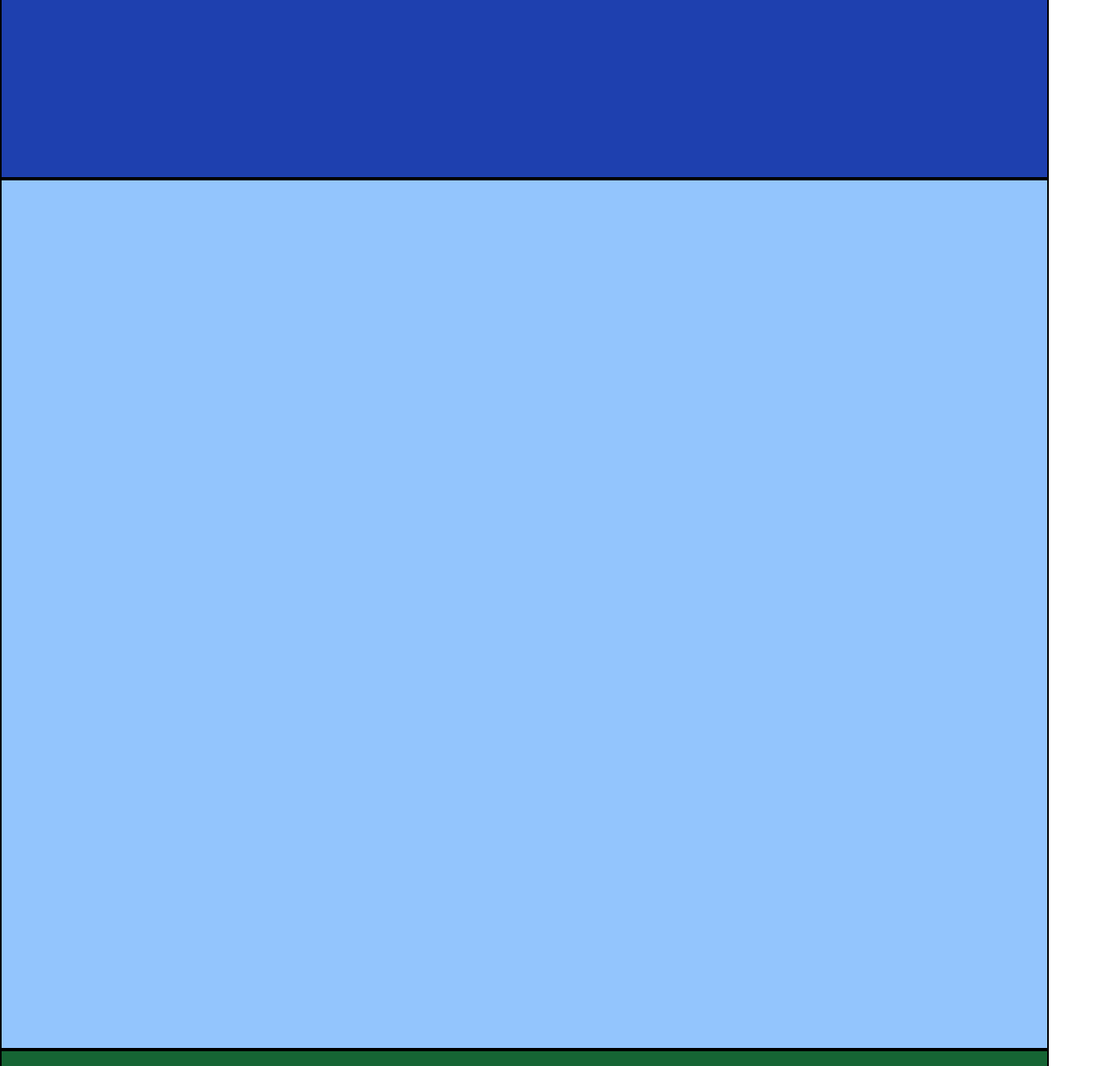
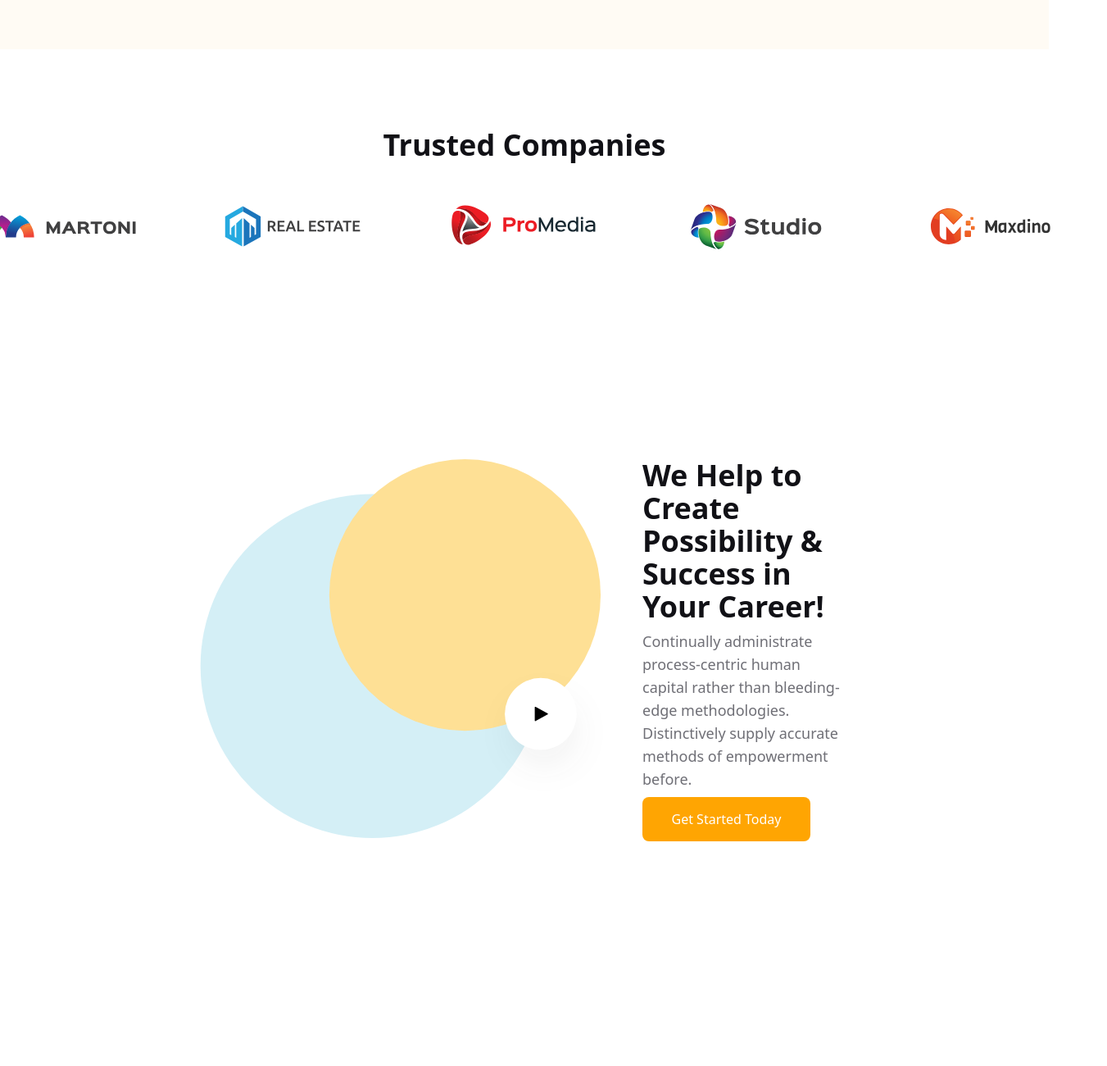
Before and after one commit to rizzboislw/FSD6_Teal_Group2, a plain HTML site: page index.html in a window 1280 px wide. Shown: the part 1860-3160 px from the top of the page at 82% size, 1351 px wide, since content can reach past the window. Drawn offline with nearby package versions, Linux system fonts and the light colour scheme.

Commit message:
feat:create logo and wehelptocreate-section

```diff
--- a/index.html
+++ b/index.html
@@ -1,13 +1,19 @@
 <!DOCTYPE html>
 <html lang="en">
   <head>
-    <meta charset="UTF-8">
-    <meta name="viewport" content="width=device-width, initial-scale=1.0">
+    <meta charset="UTF-8" />
+    <meta name="viewport" content="width=device-width, initial-scale=1.0" />
     <title>Mini Project Group 2</title>
     <script src="https://cdn.tailwindcss.com"></script>
-    <link rel="stylesheet" href="style.css">
+    <link rel="stylesheet" href="style.css" />
+  </head>
 
-</head>
+  <body>
+    <!-- Header -->
+    <header class="border-2 border-black w-full h-[960px] bg-orange-400">
+      <!-- Seen -->
+      <nav></nav>
+    </header>
 
 <body class="flex flex-col w-full" >
 
@@ -139,18 +145,35 @@
 
             </div>
         </header>
-
     <main>
       <!-- Logo -->
-            <section class="border-2 border-black w-full h-[342px] bg-blue-600">
+      <section
+        class="sm:h-[342px] sm:mt-[73px] bg-white"
+        id="logo-section"
+      >
         <!-- P'Golf -->
+        <div class="sm:mt-[77px] sm:mx-10 p-5" id="logo-container">
+            <h1 class="font-bold text-center text-[#111116] text-4xl">Trusted Companies</h1>
+            <div class="flex flex-col items-center sm:flex-row sm:justify-center sm:mt-[30px] sm:mx-60 p-2" id="logo-img-container">
+                <img class="logo-img w-full h-auto" src="./logo_image/martoni.svg" alt="martoni logo"/>
+                <img class="logo-img w-full h-auto" src="./logo_image/real_estate.svg" alt="real estate logo"/>
+                <img class="logo-img w-full h-auto" src="./logo_image/promedia.svg" alt="promedia logo"/>
+                <img class="logo-img w-full h-auto" src="./logo_image/studio.svg" alt="studio logo"/>
+                <img class="logo-img w-full h-auto" src="./logo_image/maxdino.svg" alt="maxdino logo"/>
+        </div>
       </section>
-
       <!-- Help to Create-->
-            <section class="border-2 border-black w-full h-[776px] bg-blue-800">
+      <section class="sm:h-[776px] sm:mt-[77px]  sm:mx-60 bg-white">
         <!-- P'Golf -->
+        <div class="flex flex-col gap-10 items-center sm:flex-row sm:justify-around sm:mt-[63px] p-1" id="advertise-1-container">
+            <img class="circle-img w-full h-auto sm:w-[500px]" src="./logo_image/2circle.svg" alt="two circles image"/>
+            <div class="flex flex-col gap-2 w-full h-auto sm:w-[300px] sm:h-[462px]" id="advertise-1-content">
+                <h1 class="font-bold text-left text-[#111116] text-4xl">We Help to Create Possibility & Success in Your Career!</h1>
+                <p class="font-normal text-left text-[#6F6F76] text-lg">Continually administrate process-centric human capital rather than bleeding-edge methodologies. Distinctively supply accurate methods of empowerment before.</p>
+                <button class="w-[205px] h-[64px] bg-[#FFA502] font-medium text-center text-white text-base p-[15px] rounded-lg" type="button">Get Started Today</button>
+            </div>
+        </div>
       </section>
-
 
       <!-- Blog-->
       <section class="border-2 border-black w-full h-[1062px] bg-blue-300">
@@ -177,10 +200,5 @@
     <footer class="border-2 border-black w-full h-[418px] bg-teal-400">
       <!-- Wi -->
     </footer>
-
-
-
-
-
   </body>
 </html>
--- a/style.css
+++ b/style.css
@@ -1,5 +1,5 @@
 * {
-    box-sizing: border-box;
-    margin: 0;
-    padding: 0;
+  box-sizing: border-box;
+  margin: 0;
+  padding: 0;
 }
```
Also changed, not shown: logo_image/2circle.svg (added), logo_image/martoni.svg (added), logo_image/maxdino.svg (added), logo_image/promedia.svg (added), logo_image/real_estate.svg (added), logo_image/studio.svg (added). Lines whose indentation alone changed are shown as unchanged.
